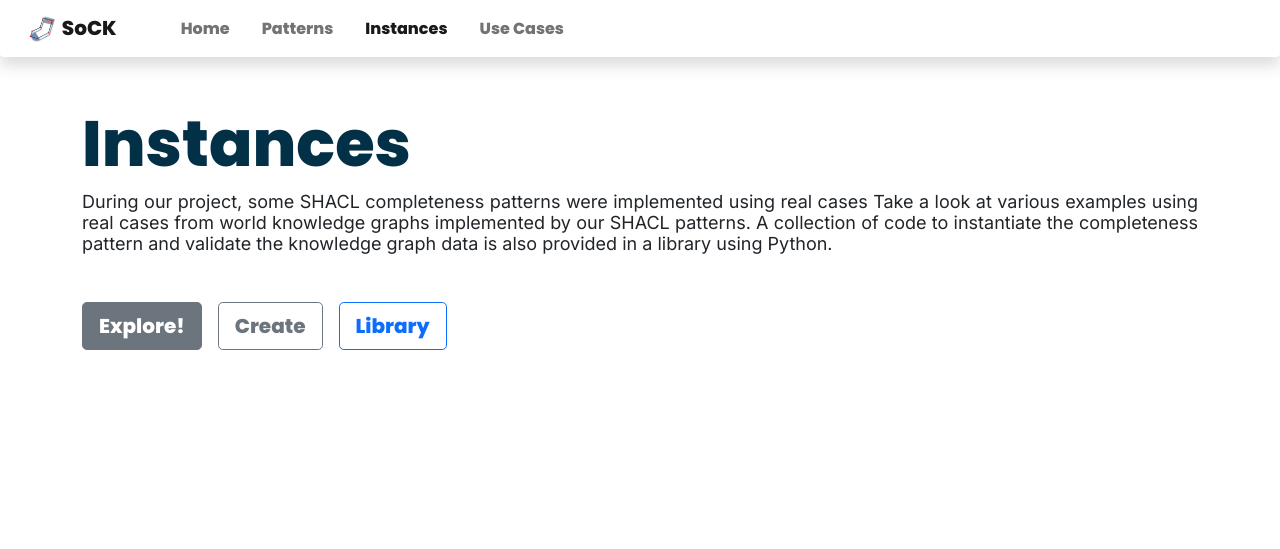
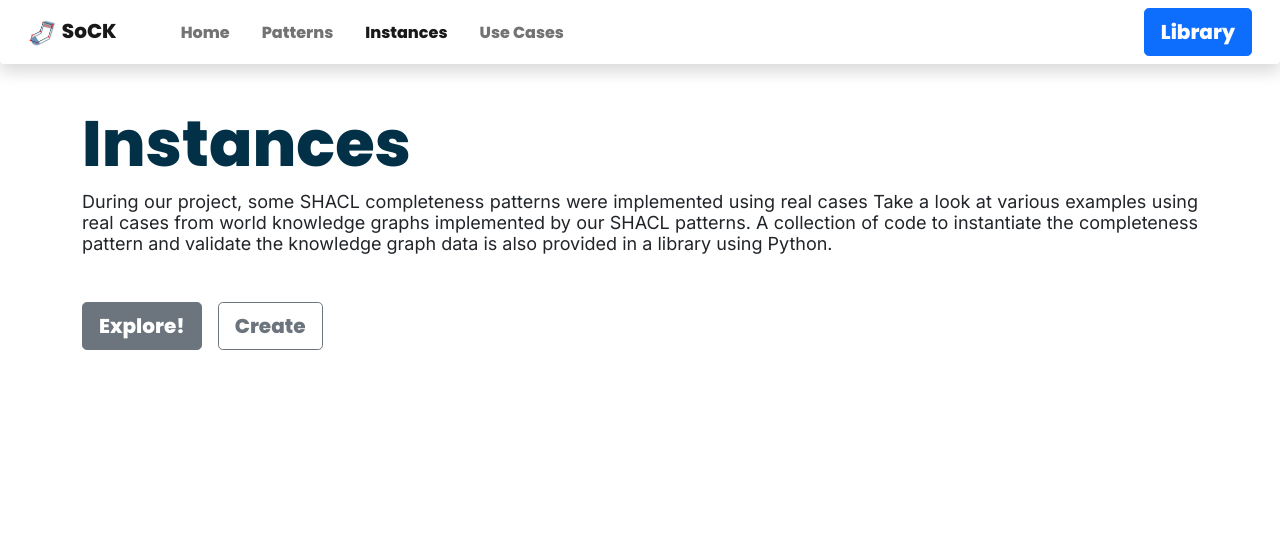
Before and after one commit to JillyCS15/sock-mirror, a Django app: page /instance/ in a window 1280 px wide. Shown: the top 549 px of the page. Run offline with Django 3.2, Linux system fonts and the light colour scheme; data that the repository does not hold is empty; some libraries are stand-ins or nearby versions.

Commit message:
navbar: move library button from usecase page

```diff
--- a/instance/templates/main/instance-page.html
+++ b/instance/templates/main/instance-page.html
@@ -36,7 +36,6 @@
         <div class="d-flex justify-content-start">
           <a type="button" class="btn btn-lg btn-secondary button-font fs-5" href="#list-instances">Explore!</a>
           <button type="button" class="btn btn-lg btn-outline-secondary ms-3 button-font fs-5" data-bs-toggle="modal" data-bs-target="#modal-form">Create</button>
-          <a type="button" class="btn btn-lg btn-outline-primary ms-3 button-font fs-5" href="https://github.com/JillyCS15/sock-validator" target=”_blank”>Library</a>
         </div>
       </div>
     </div>
--- a/templates/base.html
+++ b/templates/base.html
@@ -40,6 +40,9 @@
           {% block navbar %}
           {% endblock navbar %}
         </ul>
+        <form class="d-flex">
+          <a type="button" class="btn btn-lg btn-primary ms-3 navbar-font fs-5" href="https://github.com/JillyCS15/sock-validator" target=”_blank”>Library</a>
+        </form>
       </div>
     </div>
   </nav>
```
